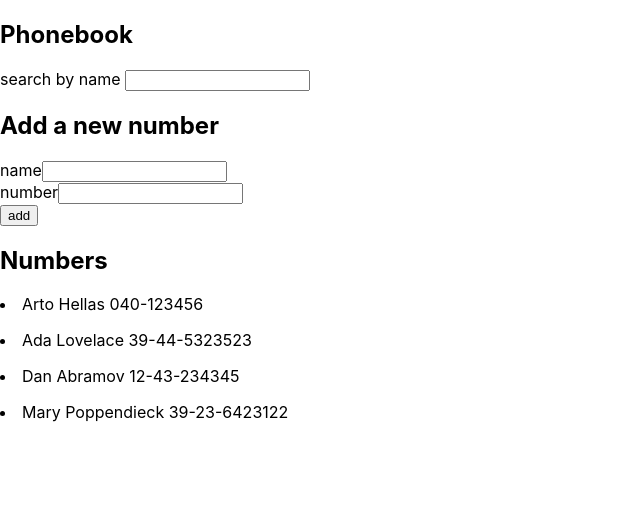
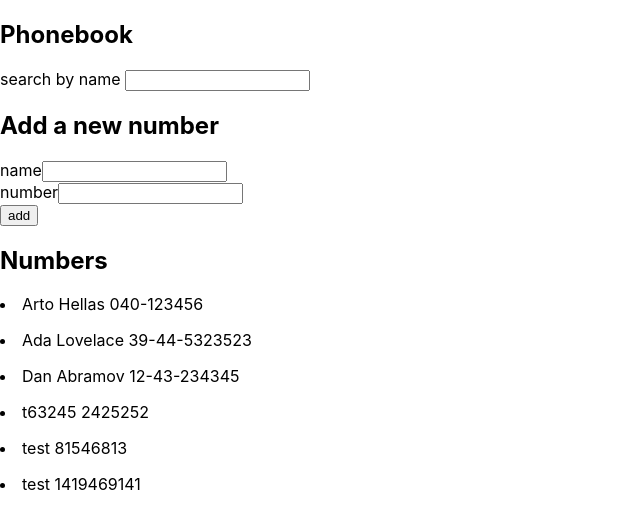
Before and after one commit to implicit-image/fullstack-course, a React (Create React App) app in the folder part2/phonebook/: page / in a window 1280 px wide. Shown: the top 528 px of the page, without its empty margins (0-640 px from the left). Built offline with nearby package versions, Linux system fonts and the light colour scheme; data requests are answered from the project's data file; the HTML template or start-up script is replaced by a standard one.

Commit message:
finished exercise 2.15

```diff
--- a/part2/phonebook/db.json
+++ b/part2/phonebook/db.json
@@ -1,5 +1,5 @@
 {
-  "persons":[
+  "persons": [
     {
       "name": "Arto Hellas",
       "number": "040-123456",
@@ -16,9 +16,19 @@
       "id": 3
     },
     {
-      "name": "Mary Poppendieck",
-      "number": "39-23-6423122",
+      "name": "t63245",
+      "number": "2425252",
       "id": 4
+    },
+    {
+      "name": "test",
+      "number": "81546813",
+      "id": 5
+    },
+    {
+      "name": "test",
+      "number": "1419469141",
+      "id": 6
     }
   ]
 }
--- a/part2/phonebook/src/App.js
+++ b/part2/phonebook/src/App.js
@@ -2,13 +2,8 @@ import { React, useEffect, useState } from 'react'
 import Persons from './components/Persons'
 import Filter from './components/Filter'
 import PersonForm from './components/PersonForm'
-import axios from 'axios'
 import './App.css'
-
-
-
-
-
+import entryService from './services/entries'
 
 const App = () => {
 
@@ -19,10 +14,10 @@ const App = () => {
 
 
   useEffect(() => {
-    axios
-      .get("http://localhost:3001/persons")
-      .then(response => {
-        setPersons(response.data)
+    entryService
+      .getAll()
+      .then(re => {
+        setPersons(re.data)
       })
   }, [])
 
@@ -41,7 +36,8 @@ const App = () => {
 
   const addNewPerson = (event) => {
     event.preventDefault()
-
+    if (newName === "" || newNumber === "")
+      return 0
     const newPerson = {
       name: newName,
       number: newNumber
@@ -49,6 +45,7 @@ const App = () => {
 
     if ((!persons.some(person => person.number === newPerson.number ))) {
       setPersons(persons.concat(newPerson))
+      entryService.create(newPerson)
       setNewName("")
       setNewNumber("")
     }
--- /dev/null
+++ b/part2/phonebook/src/services/entries.js
@@ -0,0 +1,23 @@
+import axios from 'axios'
+
+const baseUrl = "http://localhost:3001/persons"
+
+
+
+
+const getAll = () => axios.get(baseUrl)
+
+const create = newObj => {
+  return axios.post(baseUrl, newObj)
+}
+
+const update = (id, newObj) => {
+  return axios.put(`${baseUrl}/${id}`, newObj)
+}
+
+
+export default {
+  getAll,
+  create,
+  update
+}
```
